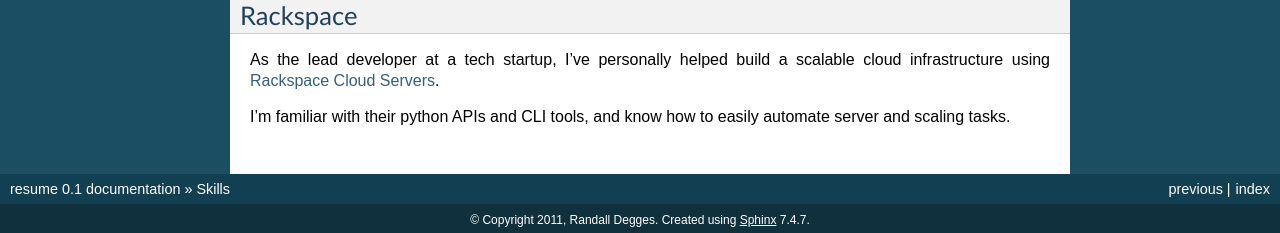
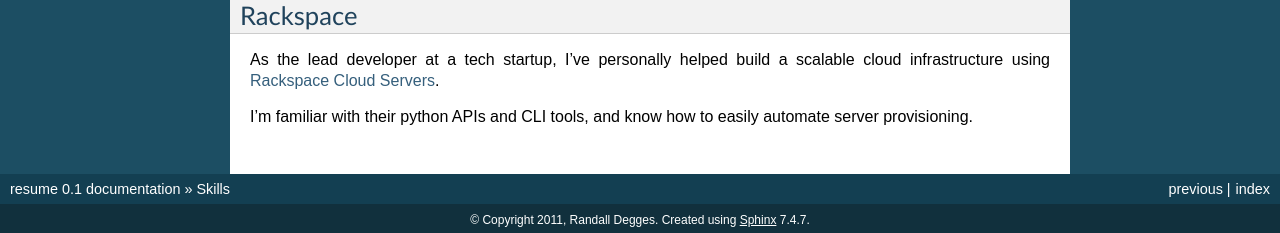
Before and after one commit to wraithan/resume, a Sphinx documentation site: the page built from docs/skills.rst, in a window 1280 px wide. Shown: the part 1536-1769 px from the top of the page. Built offline with Sphinx 7.4.7, drawn with Linux system fonts in a browser that asks for light colours.

Commit message:
Fixing some wording in Rackspace section.

```diff
--- a/docs/skills.rst
+++ b/docs/skills.rst
@@ -111,4 +111,4 @@
 <http://www.rackspace.com/cloud/cloud_hosting_products/servers/>`_.
 
 I'm familiar with their python APIs and CLI tools, and know how to easily
-automate server and scaling tasks.
+automate server provisioning.
```
